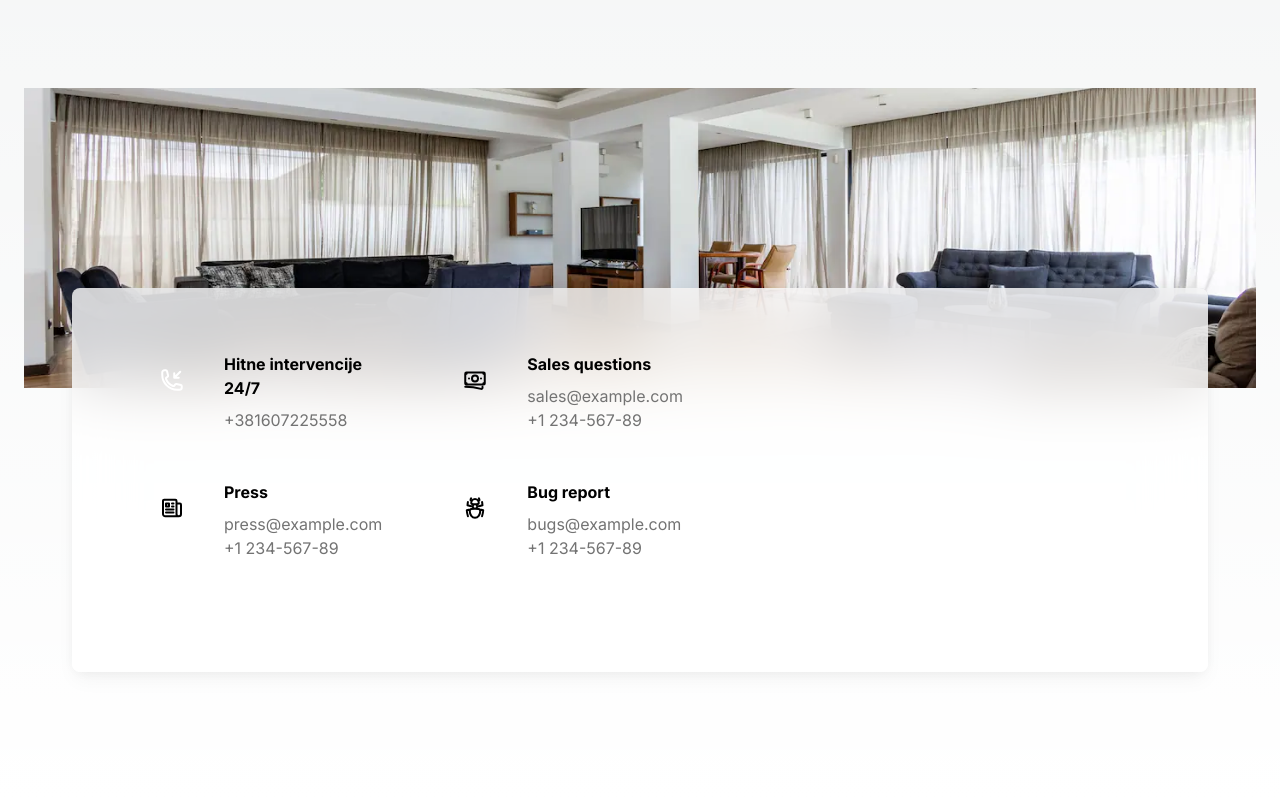
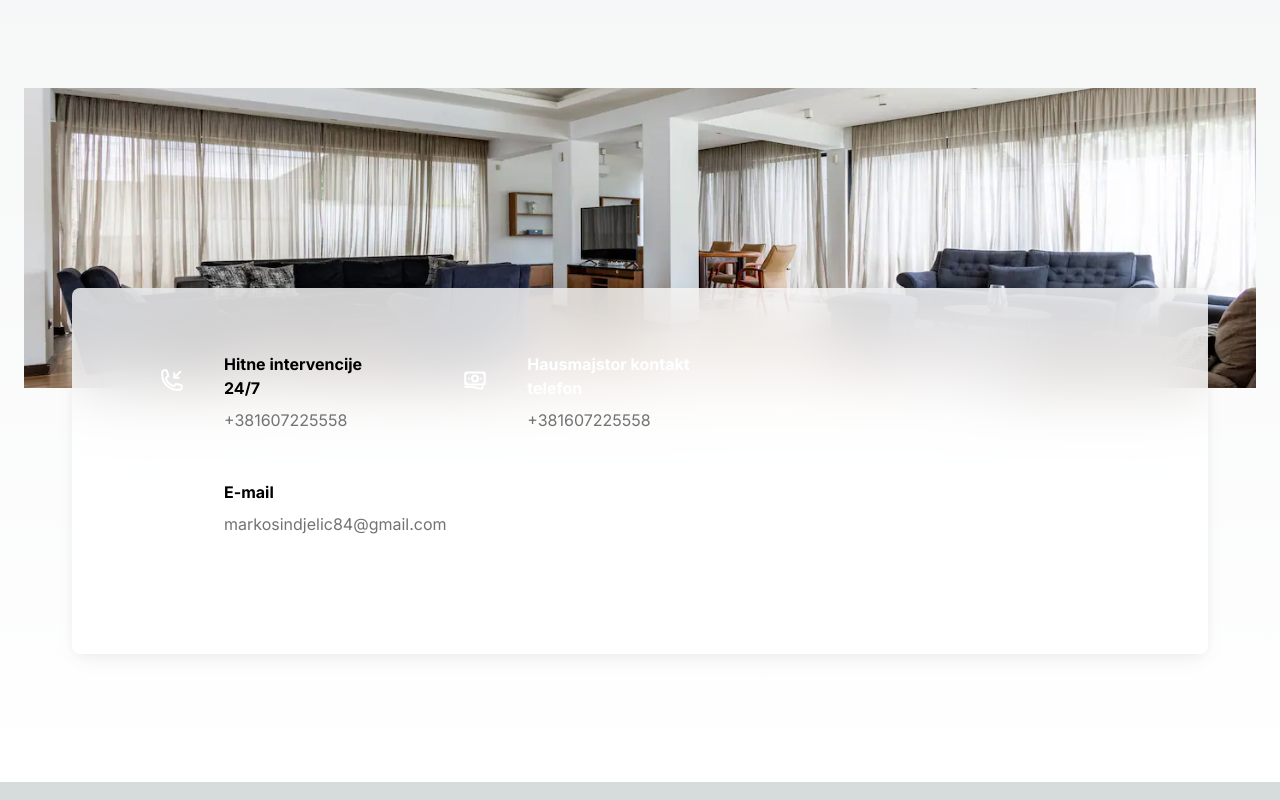
Before and after one commit to cehicm/ma-si-hausmajstor, a Next.js app: page / in a window 1280 px wide. Shown: the part 2908-3708 px from the top of the page. Built offline with nearby package versions, Linux system fonts and the light colour scheme.

Commit message:
Update Contact Information

```diff
--- a/src/components/Contact.js
+++ b/src/components/Contact.js
@@ -51,7 +51,7 @@ export default function Contact() {
 														viewBox="0 0 24 24"
 														strokeWidth="2"
 														stroke="currentColor"
-														className="h-6 w-6"
+														className="h-6 w-6 text-white"
 													>
 														<path
 															strokeLinecap="round"
@@ -61,17 +61,14 @@ export default function Contact() {
 													</svg>
 												</div>
 											</div>
-											<div className="ml-6 grow">
-												<p className="mb-2 font-bold dark:text-white">
-													Sales questions
+											<Link href="tel:+381607225558" className="ml-6 grow">
+												<p className="mb-2 font-bold text-white">
+													Hausmajstor kontakt telefon
 												</p>
 												<p className="text-neutral-500 dark:text-neutral-200">
-													sales@example.com
+													+381607225558{" "}
 												</p>
-												<p className="text-neutral-500 dark:text-neutral-200">
-													+1 234-567-89
-												</p>
-											</div>
+											</Link>
 										</div>
 									</div>
 									<div className="mb-12 w-full shrink-0 grow-0 basis-auto md:mb-0 md:w-6/12 md:px-3 lg:mb-12 lg:w-full lg:px-6 xl:w-6/12">
@@ -84,7 +81,7 @@ export default function Contact() {
 														viewBox="0 0 24 24"
 														strokeWidth="2"
 														stroke="currentColor"
-														className="h-6 w-6"
+														className="h-6 w-6 text-white"
 													>
 														<path
 															strokeLinecap="round"
@@ -94,48 +91,15 @@ export default function Contact() {
 													</svg>
 												</div>
 											</div>
-											<div className="ml-6 grow">
-												<p className="mb-2 font-bold dark:text-white">Press</p>
+											<Link
+												href="mailto:markosindjelic84@gmail.com"
+												className="ml-6 grow"
+											>
+												<p className="mb-2 font-bold dark:text-white">E-mail</p>
 												<p className="text-neutral-500 dark:text-neutral-200">
-													press@example.com
+													markosindjelic84@gmail.com
 												</p>
-												<p className="text-neutral-500 dark:text-neutral-200">
-													+1 234-567-89
-												</p>
-											</div>
-										</div>
-									</div>
-									<div className="w-full shrink-0 grow-0 basis-auto md:w-6/12 md:px-3 lg:w-full lg:px-6 xl:mb-12 xl:w-6/12">
-										<div className="align-start flex">
-											<div className="shrink-0">
-												<div className="inline-block rounded-md bg-primary-100 p-4 text-primary">
-													<svg
-														xmlns="http://www.w3.org/2000/svg"
-														fill="none"
-														viewBox="0 0 24 24"
-														strokeWidth="2"
-														stroke="currentColor"
-														className="h-6 w-6"
-													>
-														<path
-															strokeLinecap="round"
-															strokeLinejoin="round"
-															d="M12 12.75c1.148 0 2.278.08 3.383.237 1.037.146 1.866.966 1.866 2.013 0 3.728-2.35 6.75-5.25 6.75S6.75 18.728 6.75 15c0-1.046.83-1.867 1.866-2.013A24.204 24.204 0 0112 12.75zm0 0c2.883 0 5.647.508 8.207 1.44a23.91 23.91 0 01-1.152 6.06M12 12.75c-2.883 0-5.647.508-8.208 1.44.125 2.104.52 4.136 1.153 6.06M12 12.75a2.25 2.25 0 002.248-2.354M12 12.75a2.25 2.25 0 01-2.248-2.354M12 8.25c.995 0 1.971-.08 2.922-.236.403-.066.74-.358.795-.762a3.778 3.778 0 00-.399-2.25M12 8.25c-.995 0-1.97-.08-2.922-.236-.402-.066-.74-.358-.795-.762a3.734 3.734 0 01.4-2.253M12 8.25a2.25 2.25 0 00-2.248 2.146M12 8.25a2.25 2.25 0 012.248 2.146M8.683 5a6.032 6.032 0 01-1.155-1.002c.07-.63.27-1.222.574-1.747m.581 2.749A3.75 3.75 0 0115.318 5m0 0c.427-.283.815-.62 1.155-.999a4.471 4.471 0 00-.575-1.752M4.921 6a24.048 24.048 0 00-.392 3.314c1.668.546 3.416.914 5.223 1.082M19.08 6c.205 1.08.337 2.187.392 3.314a23.882 23.882 0 01-5.223 1.082"
-														/>
-													</svg>
-												</div>
-											</div>
-											<div className="ml-6 grow">
-												<p className="mb-2 font-bold dark:text-white">
-													Bug report
-												</p>
-												<p className="text-neutral-500 dark:text-neutral-200">
-													bugs@example.com
-												</p>
-												<p className="text-neutral-500 dark:text-neutral-200">
-													+1 234-567-89
-												</p>
-											</div>
+											</Link>
 										</div>
 									</div>
 								</div>
```
